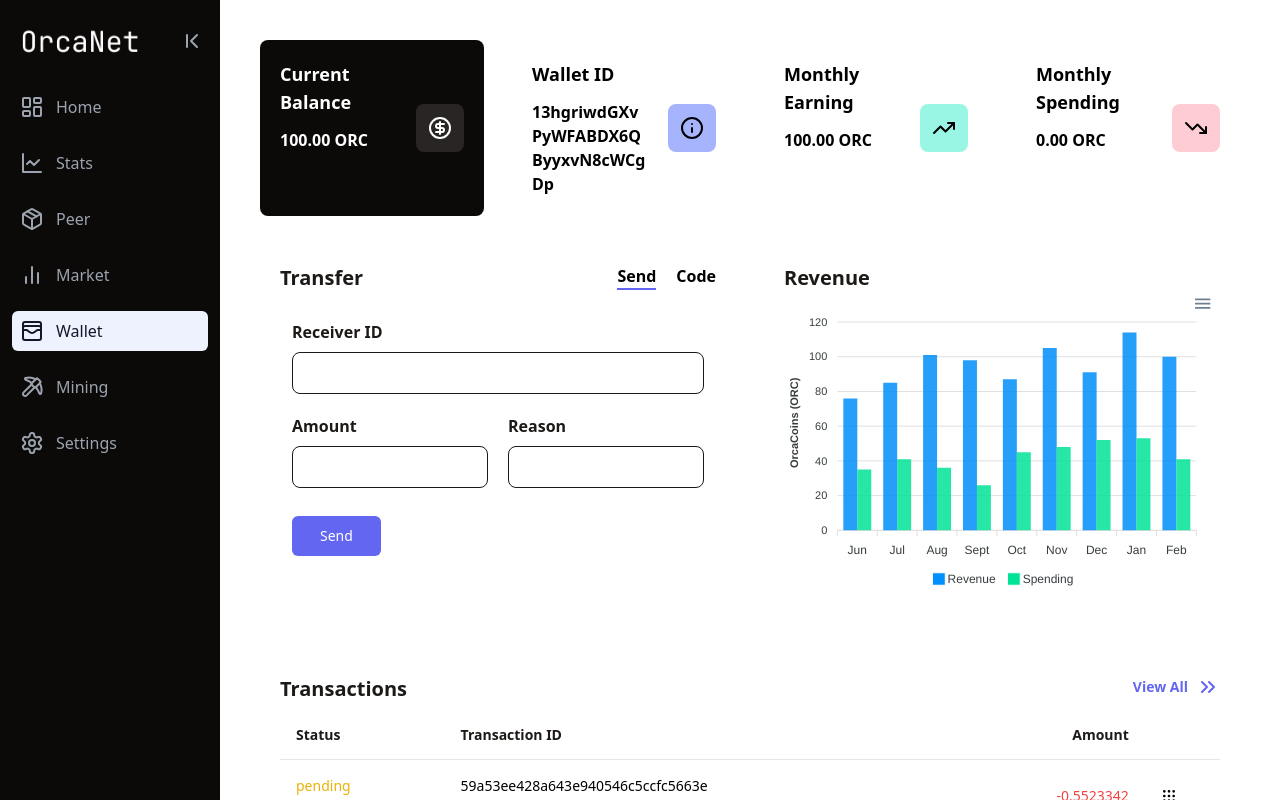
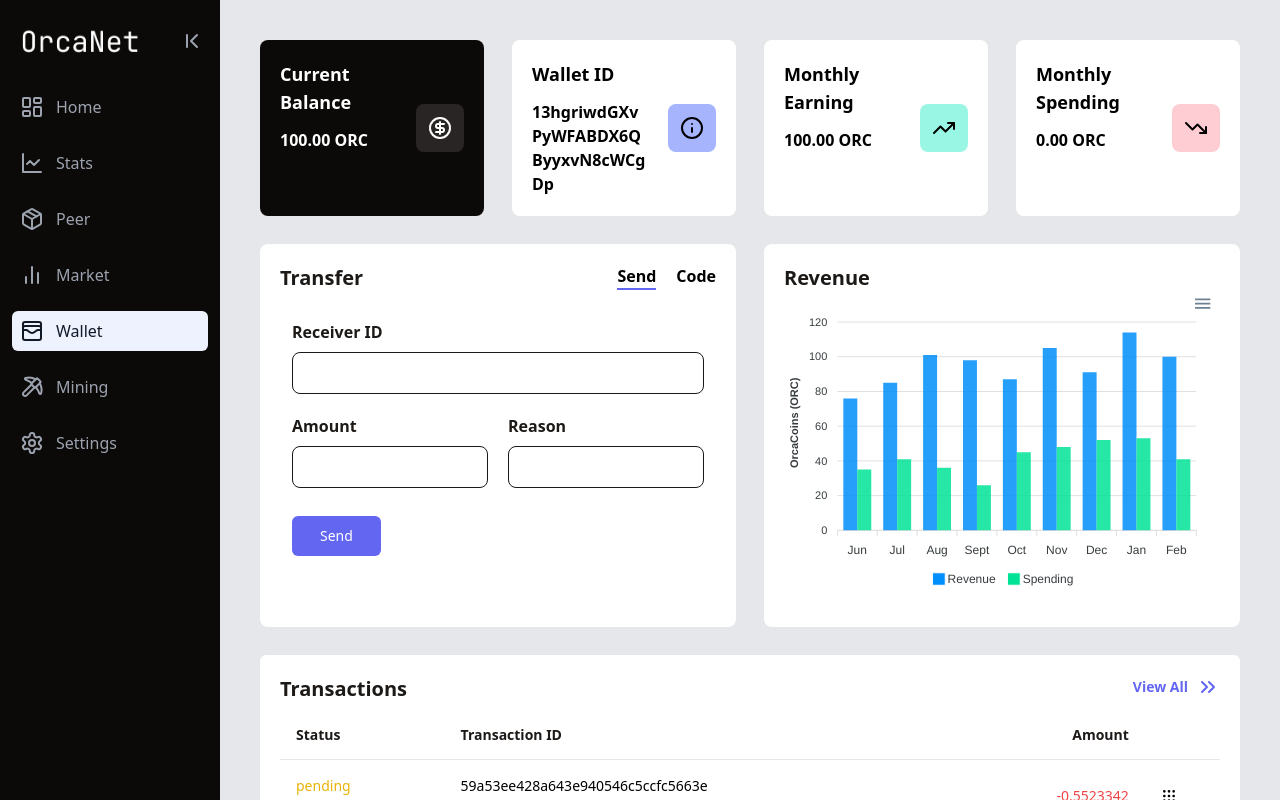
Before and after one commit to sbu-416-24sp/orcanet-desktop-deprecated, a React (Vite) app in the folder frontend/: page /wallet in a window 1280 px wide. Built offline with nearby package versions, Linux system fonts and the light colour scheme.

Commit message:
Fix: Fix Bg Color of Wallet Page

```diff
--- a/frontend/src/wallet/WalletPage.tsx
+++ b/frontend/src/wallet/WalletPage.tsx
@@ -7,7 +7,9 @@ import TransactionTable from "./TransactionTable";
 function WalletPageContent({ path }: { path: string }) {
   return (
     <div
-      className={`size-full ${path === "wallet" ? "p-10" : ""} overflow-y-auto`}
+      className={`size-full ${
+        path === "wallet" ? "p-10" : "bg-white"
+      } overflow-y-auto`}
     >
       {path === "wallet" && <WalletInfoCards />}
       {path === "wallet" && (
@@ -23,10 +25,7 @@ function WalletPageContent({ path }: { path: string }) {
 
 const WalletPage = ({ path }: { path: string }) => {
   return (
-    <div
-      id="wallet-page"
-      className="size-full flex flex-col text-black bg-white"
-    >
+    <div id="wallet-page" className="size-full flex flex-col text-black">
       {/* <PageHeader pageName="Wallet" /> */}
       <WalletPageContent path={path} />
     </div>
```
